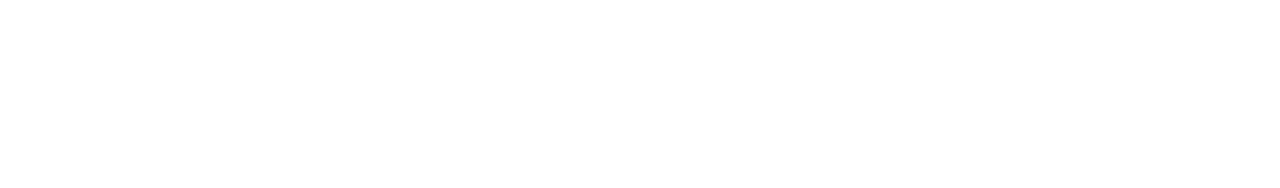
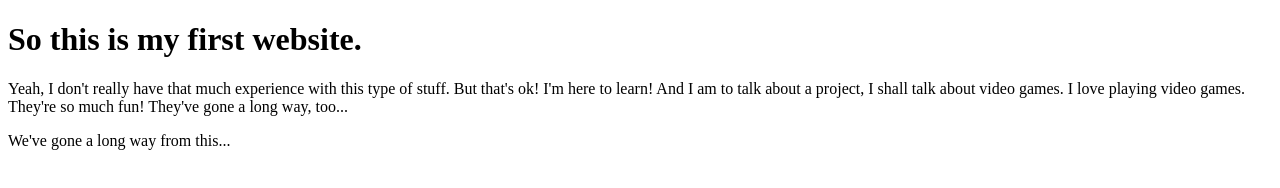
Before and after one commit to NoahRGuy/NoahRGuy.github.io, a plain HTML site: page index.html in a window 1280 px wide. Drawn offline with Linux system fonts and the light colour scheme.

Commit message:
add first text and images

```diff
--- a/index.html
+++ b/index.html
@@ -4,6 +4,11 @@
 	<title>Noah's First Website</title>
 </head>
 <body>
-
+	<header>
+		<h1>So this is my first website.</h1>
+		<p>Yeah, I don't really have that much experience with this type of stuff. But that's ok! I'm here to learn! And I am to talk about a project, I shall talk about video games. I love playing video games. They're so much fun! They've gone a long way, too...</p>
+	</header>
+	<p>We've gone a long way from this...</p>
+	</p>
 </body>
 </html>
```
Also changed, not shown: 2 other files.
